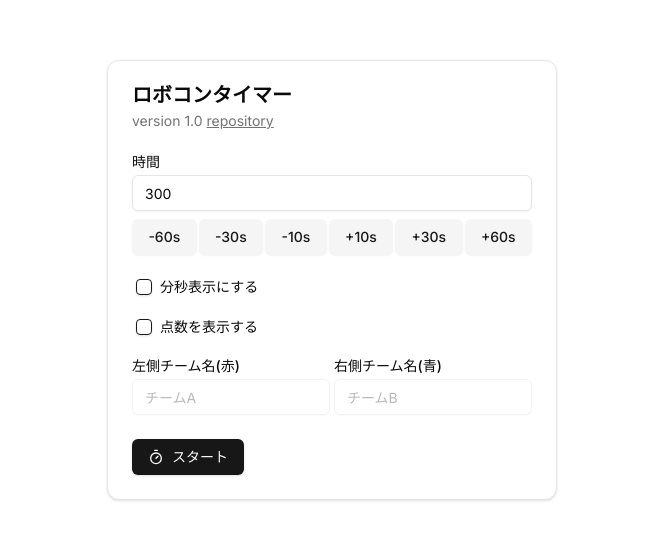
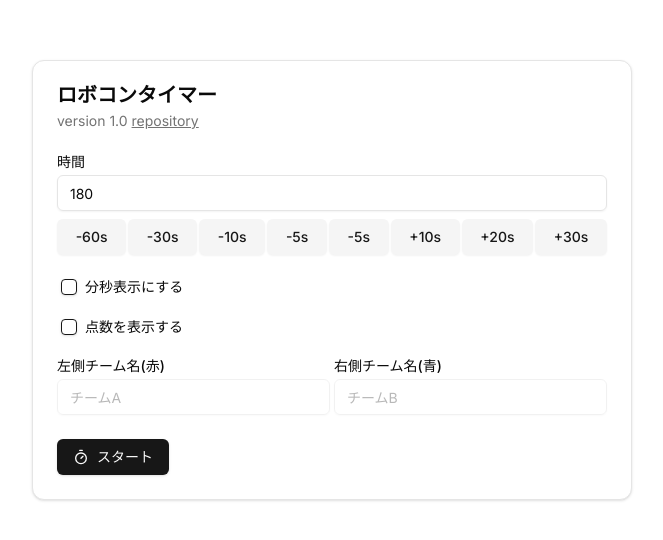
Before and after one commit to nikachu2012/robocon_timer, a Next.js app: page / in a window 1280 px wide. Shown: the part 120-660 px from the top of the page, without its empty margins (308-971 px from the left). Built offline with nearby package versions, Linux system fonts and the light colour scheme.

Commit message:
[update] 秒数の変更と初期時間の変更

```diff
--- a/app/page.tsx
+++ b/app/page.tsx
@@ -17,7 +17,7 @@ import Link from "next/link";
 
 
 export default function Home() {
-  const [time, setTime] = useState<number>(300);
+  const [time, setTime] = useState<number>(180);
   const [isMinutes, setIsMinutes] = useState<boolean>(false);
   const [isShowPoint, setIsShowPoint] = useState<boolean>(false);
   const [leftTeamName, setLeftTeamName] = useState<string>("チームA");
@@ -35,7 +35,7 @@ export default function Home() {
 
   return (
     <div className="w-[100vw] h-[100vh] flex items-center justify-center ">
-      <Card className="w-[450px]">
+      <Card className="w-[600px]">
         <CardHeader>
           <CardTitle>ロボコンタイマー</CardTitle>
           <CardDescription>version 1.0 <a className="underline" href="https://github.com/nikachu2012/robocon_timer" target="_blank">repository</a></CardDescription>
@@ -48,12 +48,15 @@ export default function Home() {
           </div>
 
           <div className="flex w-full *:flex-grow gap-0.5">
-            <Button variant="secondary" onClick={() => addTime(-60)}>-60s</Button>
-            <Button variant="secondary" onClick={() => addTime(-30)}>-30s</Button>
+            <Button variant="secondary" onClick={() => addTime(-30)}>-60s</Button>
+            <Button variant="secondary" onClick={() => addTime(-20)}>-30s</Button>
             <Button variant="secondary" onClick={() => addTime(-10)}>-10s</Button>
+            <Button variant="secondary" onClick={() => addTime(-10)}> -5s</Button>
+
+            <Button variant="secondary" onClick={() => addTime(5)}> -5s</Button>
             <Button variant="secondary" onClick={() => addTime(10)}>+10s</Button>
+            <Button variant="secondary" onClick={() => addTime(20)}>+20s</Button>
             <Button variant="secondary" onClick={() => addTime(30)}>+30s</Button>
-            <Button variant="secondary" onClick={() => addTime(60)}>+60s</Button>
           </div>
 
           <div className="flex items-center space-x-2 pt-4 ml-1">
```
